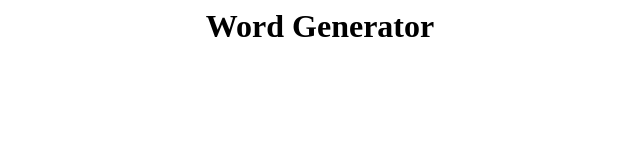
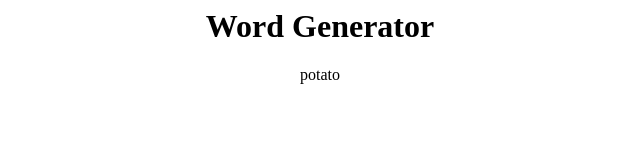
Before and after one commit to AngelFerndz/Word_Generator, a plain HTML site: page index.html in a window 1280 px wide. Shown: the full height of the page, 320-960 px from the left. Drawn offline with Linux system fonts and the light colour scheme.

Commit message:
Fixed set_word()
changed "demo" > "word"

```diff
--- a/index.html
+++ b/index.html
@@ -19,7 +19,7 @@
       }
 
       function set_word(word) {
-        document.getElementById("demo").innerHTML = word;
+        document.getElementById("word").innerHTML = word;
       }
 
       set_word("potato");
```
